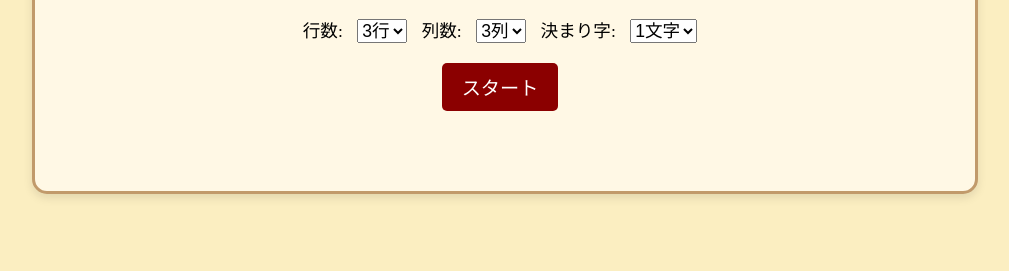
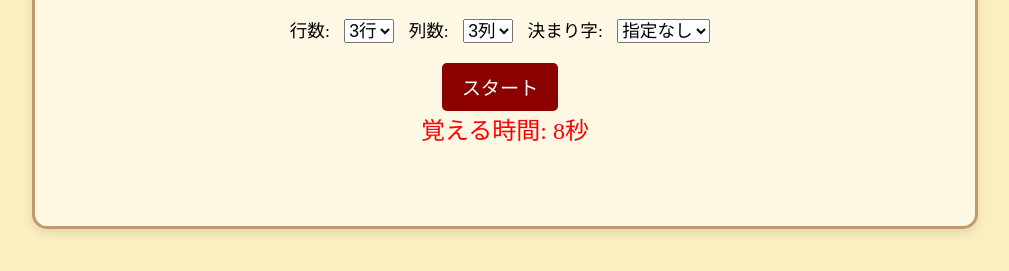
Before and after one commit to tamapiko/hyakunin, a plain HTML site: page index.html in a window 1280 px wide. Both pictures are taken after a click on the button "スタート". Shown: the part 113-384 px from the top of the page, without its empty margins (135-1144 px from the left). Drawn offline with Linux system fonts and the light colour scheme; no server answers.

Commit message:
Update index.html

```diff
--- a/index.html
+++ b/index.html
@@ -86,6 +86,11 @@
             color: #8b4513;
             font-weight: bold;
         }
+
+        .timer {
+            font-size: 1.5em;
+            color: red;
+        }
     </style>
 </head>
 <body>
@@ -106,6 +111,7 @@
             </select>
             <label for="kimariji">決まり字:</label>
             <select id="kimariji">
+                <option value="指定なし">指定なし</option>
                 <option value="1">1文字</option>
                 <option value="2">2文字</option>
                 <option value="3">3文字</option>
@@ -115,6 +121,7 @@
             </select>
         </div>
         <button id="start-button">スタート</button>
+        <div id="timer" class="timer"></div>
         <div id="card-container"></div>
         <div class="result" id="result"></div>
     </div>
@@ -130,8 +137,10 @@
         const startButton = document.getElementById("start-button");
         const cardContainer = document.getElementById("card-container");
         const resultDisplay = document.getElementById("result");
+        const timerDisplay = document.getElementById("timer");
 
         let correctCard = null;
+        let timerInterval = null;
 
         // 百人一首データ取得
         async function fetchHyakuninIsshu() {
@@ -154,6 +163,20 @@
             window.speechSynthesis.speak(speech);
         }
 
+        // タイマーの開始
+        function startTimer(duration, callback) {
+            let timeLeft = duration;
+            timerDisplay.textContent = `覚える時間: ${timeLeft}秒`;
+            timerInterval = setInterval(() => {
+                timeLeft--;
+                timerDisplay.textContent = `覚える時間: ${timeLeft}秒`;
+                if (timeLeft <= 0) {
+                    clearInterval(timerInterval);
+                    callback();
+                }
+            }, 1000);
+        }
+
         // 取り札表示
         async function displayCards() {
             const data = await fetchHyakuninIsshu();
@@ -164,20 +187,37 @@
             // 表示領域をクリア
             cardContainer.innerHTML = "";
             resultDisplay.textContent = "";
+            timerDisplay.textContent = "";
 
             // グリッドスタイルを設定
             cardContainer.style.gridTemplateRows = `repeat(${rows}, auto)`;
             cardContainer.style.gridTemplateColumns = `repeat(${cols}, auto)`;
 
             // ランダムに札を選択
-            const shuffledCards = data.sort(() => 0.5 - Math.random()).slice(0, totalCards);
-            correctCard = shuffledCards[0];
+            let selectedCards = [];
+            const kimariji = kimarijiSelect.value === '指定なし' ? [1, 2, 3, 4, 5, 6] : [parseInt(kimarijiSelect.value, 10)];
 
-            // 読み上げ
-            const kimariji = parseInt(kimarijiSelect.value, 10);
-            playAudio(correctCard.kami.slice(0, kimariji));
+            // 決まり字ごとにカードを選ぶ
+            kimariji.forEach(k => {
+                const matchingCards = data.filter(card => card.kami.slice(0, k).length === k);
+                selectedCards = selectedCards.concat(matchingCards);
+            });
 
-            shuffledCards.forEach((card) => {
+            selectedCards = selectedCards.slice(0, totalCards);  // 限られたカード数に調整
+            correctCard = selectedCards[0];  // 最初に出すカード
+
+            // 覚える時間
+            startTimer(10, () => {
+                // 覚える時間が終わったらカードをランダムに表示
+                showCards(selectedCards);
+            });
+        }
+
+        // ランダムにカードを表示
+        function showCards(cards) {
+            cardContainer.innerHTML = "";  // カードをリセット
+
+            cards.forEach((card) => {
                 const cardElement = document.createElement("div");
                 cardElement.className = "card";
                 cardElement.textContent = `${card.kami} ${card.shimo}`;
@@ -187,9 +227,14 @@
                     } else {
                         resultDisplay.textContent = "不正解です。もう一度挑戦してください！";
                     }
+
+                    // 次のカードをランダムに選んで表示
+                    displayCards();
                 });
                 cardContainer.appendChild(cardElement);
             });
+            // 読み札の読み上げ
+            playAudio(correctCard.kami.slice(0, kimarijiSelect.value === '指定なし' ? 1 : parseInt(kimarijiSelect.value, 10)));
         }
 
         // スタートボタンのクリックイベント
```
